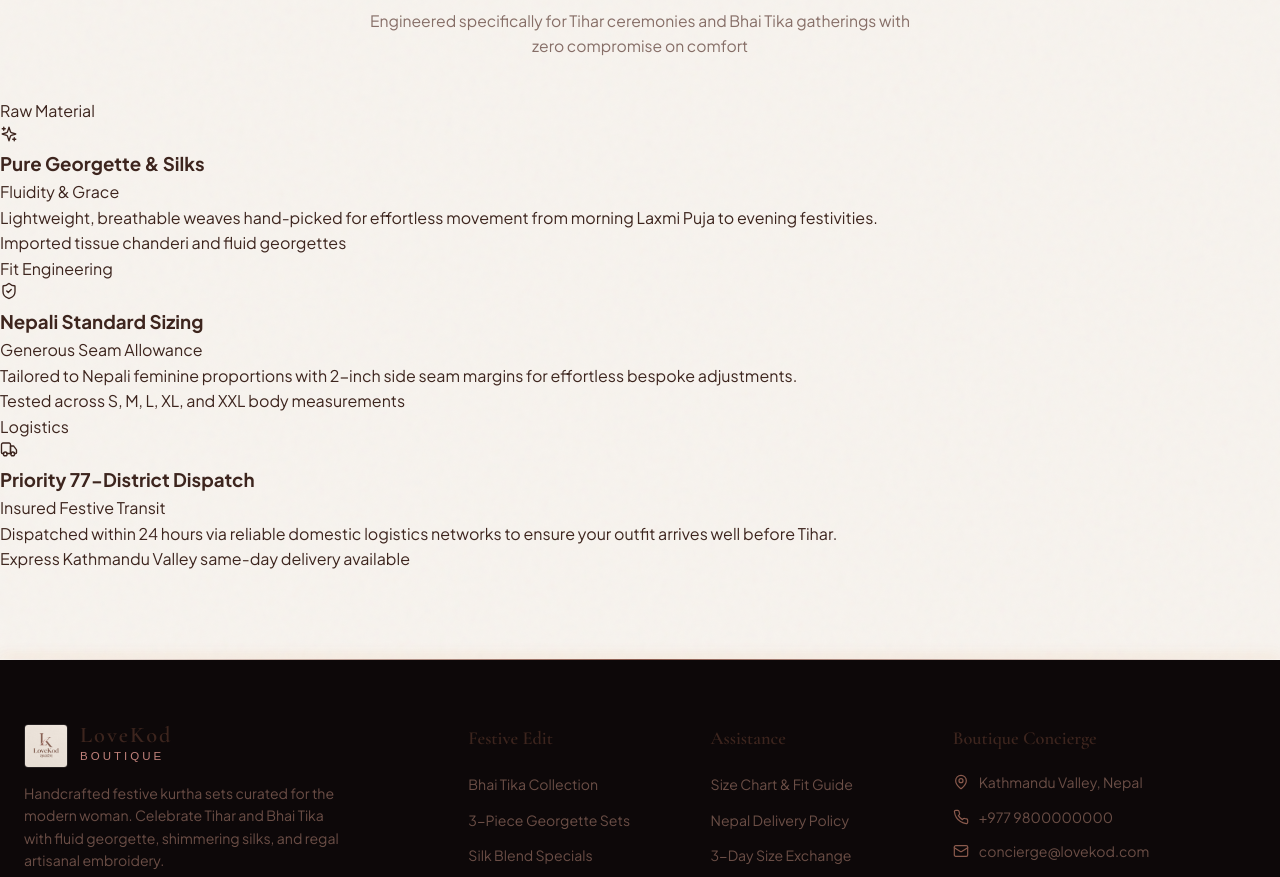
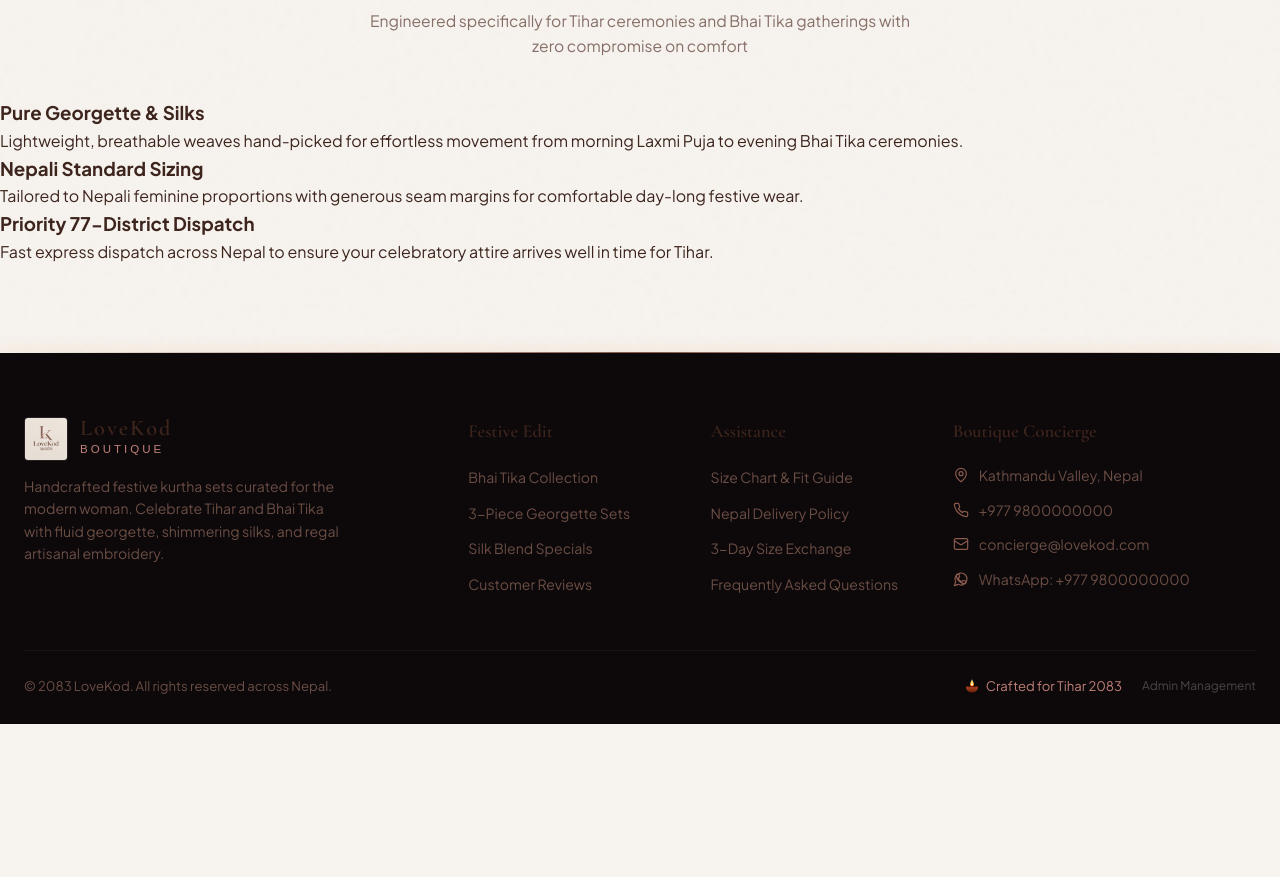
Before and after one commit to MaulikI8/lovekod, a React (Vite) app: page / in a window 1280 px wide. Shown: the part 6102-6979 px from the top of the page. After the commit the page ends 6826 px from the top, so only its background shows below. Built offline with nearby package versions, Linux system fonts and the light colour scheme; no server answers.

Commit message:
fix(home): clean up StaggeredGrid items format and verify build

```diff
--- a/src/pages/Home.jsx
+++ b/src/pages/Home.jsx
@@ -484,31 +484,16 @@
           columns="grid-cols-1 md:grid-cols-2 lg:grid-cols-3"
           items={[
             {
-              id: "pure-fabrics",
-              icon: SparklesIcon,
-              badge: "Raw Material",
               title: "Pure Georgette & Silks",
-              subtitle: "Fluidity & Grace",
-              description: "Lightweight, breathable weaves hand-picked for effortless movement from morning Laxmi Puja to evening festivities.",
-              footer: "Imported tissue chanderi and fluid georgettes"
+              description: "Lightweight, breathable weaves hand-picked for effortless movement from morning Laxmi Puja to evening Bhai Tika ceremonies."
             },
             {
-              id: "nepal-fit",
-              icon: ShieldCheckIcon,
-              badge: "Fit Engineering",
               title: "Nepali Standard Sizing",
-              subtitle: "Generous Seam Allowance",
-              description: "Tailored to Nepali feminine proportions with 2-inch side seam margins for effortless bespoke adjustments.",
-              footer: "Tested across S, M, L, XL, and XXL body measurements"
+              description: "Tailored to Nepali feminine proportions with generous seam margins for comfortable day-long festive wear."
             },
             {
-              id: "nationwide-delivery",
-              icon: TruckIcon,
-              badge: "Logistics",
               title: "Priority 77-District Dispatch",
-              subtitle: "Insured Festive Transit",
-              description: "Dispatched within 24 hours via reliable domestic logistics networks to ensure your outfit arrives well before Tihar.",
-              footer: "Express Kathmandu Valley same-day delivery available"
+              description: "Fast express dispatch across Nepal to ensure your celebratory attire arrives well in time for Tihar."
             }
           ]}
         />
```
